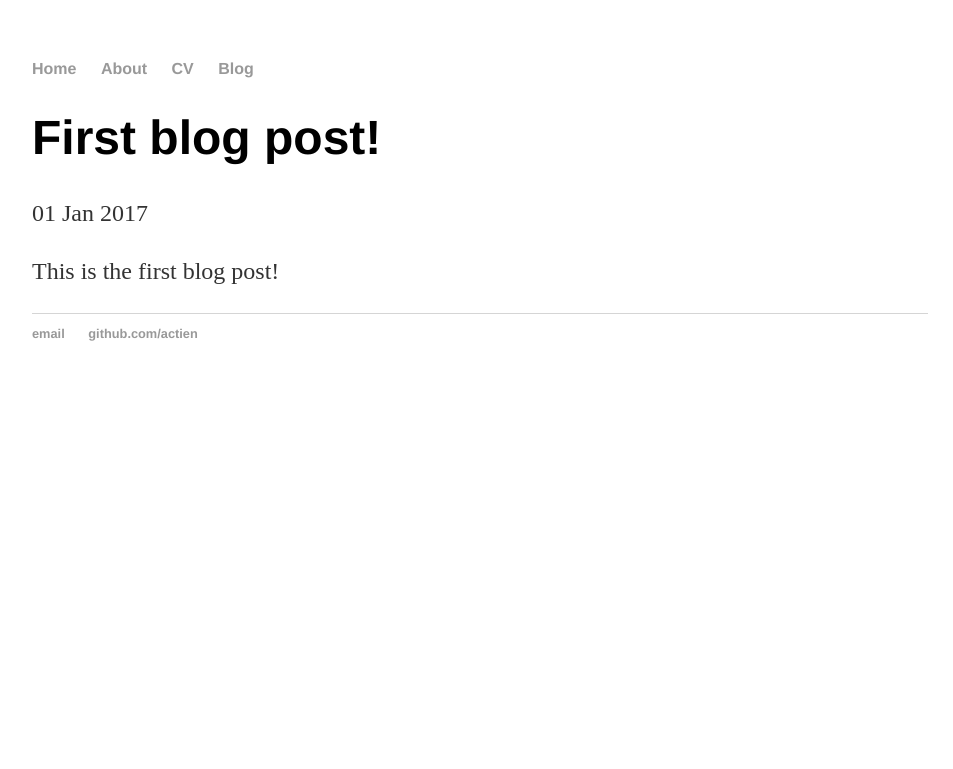
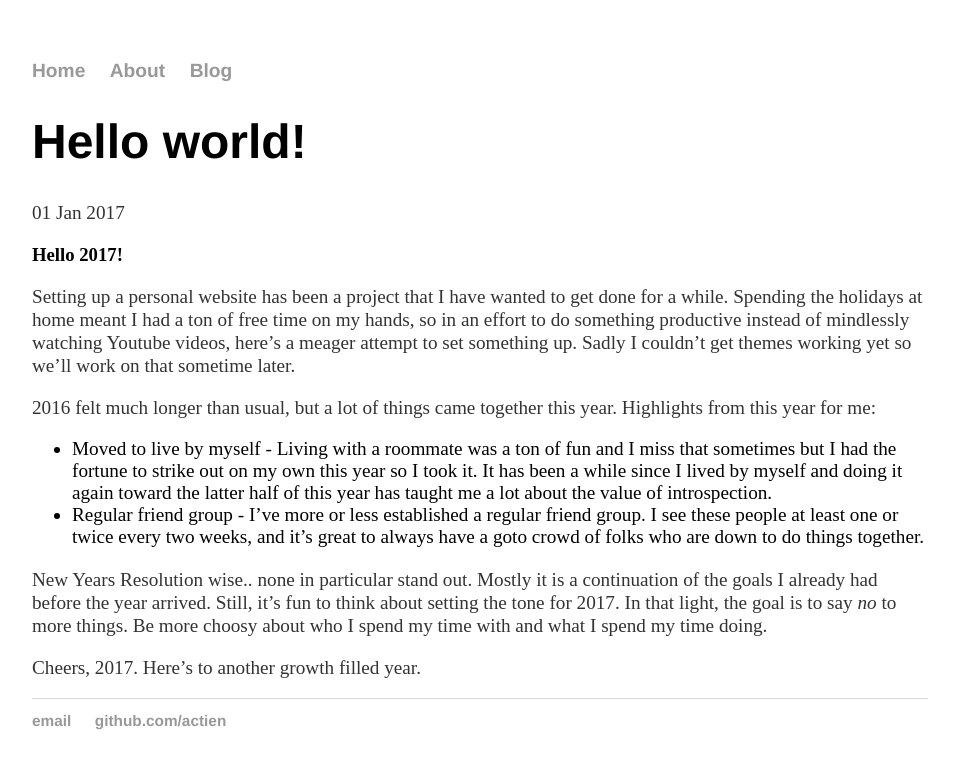
Before and after one commit to actien/actien.github.io, a Jekyll site: the page built from _posts/2017-01-01-site-launched.md, in a window 1280 px wide. Shown: the top 769 px of the page, without its empty margins (160-1113 px from the left). Built offline with Jekyll 4.4.1, drawn with Linux system fonts in a browser that asks for light colours.

Commit message:
Updates, first blog post

```diff
--- a/_layouts/default.html
+++ b/_layouts/default.html
@@ -10,7 +10,7 @@
             <ul>
                 <li><a href="/">Home</a></li>
                 <li><a href="/about">About</a></li>
-                <li><a href="/cv">CV</a></li>
+                <!-- <li><a href="/cv">CV</a></li> -->
                 <li><a href="/blog">Blog</a></li>
             </ul>
         </nav>
--- a/_posts/2017-01-01-site-launched.md
+++ b/_posts/2017-01-01-site-launched.md
@@ -1,7 +1,17 @@
 ---
 layout: post
-title: "First blog post!"
+title: "Hello world!"
 date: 2017-01-01
 ---
+### Hello 2017!
 
-This is the first blog post!
+Setting up a personal website has been a project that I have wanted to get done for a while. Spending the holidays at home meant I had a ton of free time on my hands, so in an effort to do something productive instead of mindlessly watching Youtube videos, here's a meager attempt to set something up. Sadly I couldn't get themes working yet so we'll work on that sometime later.
+
+2016 felt much longer than usual, but a lot of things came together this year. Highlights from this year for me:
+
+* Moved to live by myself - Living with a roommate was a ton of fun and I miss that sometimes but I had the fortune to strike out on my own this year so I took it. It has been a while since I lived by myself and doing it again toward the latter half of this year has taught me a lot about the value of introspection.
+* Regular friend group - I've more or less established a regular friend group. I see these people at least one or twice every two weeks, and it's great to always have a goto crowd of folks who are down to do things together.
+
+New Years Resolution wise.. none in particular stand out. Mostly it is a continuation of the goals I already had before the year arrived. Still, it's fun to think about setting the tone for 2017. In that light, the goal is to say _no_ to more things. Be more choosy about who I spend my time with and what I spend my time doing.
+
+Cheers, 2017. Here's to another growth filled year.
--- a/css/main.css
+++ b/css/main.css
@@ -9,6 +9,7 @@ nav ul, footer ul {
     font-weight: bold;
 }
 nav ul li, footer ul li {
+    font-size: 1.2em;
     display: inline;
     margin-right: 20px;
 }
@@ -24,20 +25,23 @@ h1 {
     font-family:'Helvetica', 'Arial', 'Sans-Serif';
 }
 p {
-    font-size: 1.5em;
-    line-height: 1.4em;
+    font-size: 1.2em;
+    line-height: 1.2em;
     color: #333;
 }
 footer {
     border-top: 1px solid #d5d5d5;
     font-size: .8em;
 }
-
+li {
+    font-size: 1.2em;
+}
 ul.posts {
     margin: 20px auto 40px;
     font-size: 1.5em;
 }
 
 ul.posts li {
+    font-size: 1.3em;
     list-style: none;
 }
--- a/index.html
+++ b/index.html
@@ -3,5 +3,6 @@ layout: default
 title: Andy Tien
 ---
 <div class="blurb">
-    <h1>Hi there, I'm Andy Tien</h1>
+    <h1>{{ page.title }}</h1>
+    <p> Welcome to my page! </p>
 </div><!--/.blurb-->
```
Also changed, not shown: about/index.html (added, +10 -0 lines), cv/index.html (added, +8 -0 lines), README.md, 1 other file.
